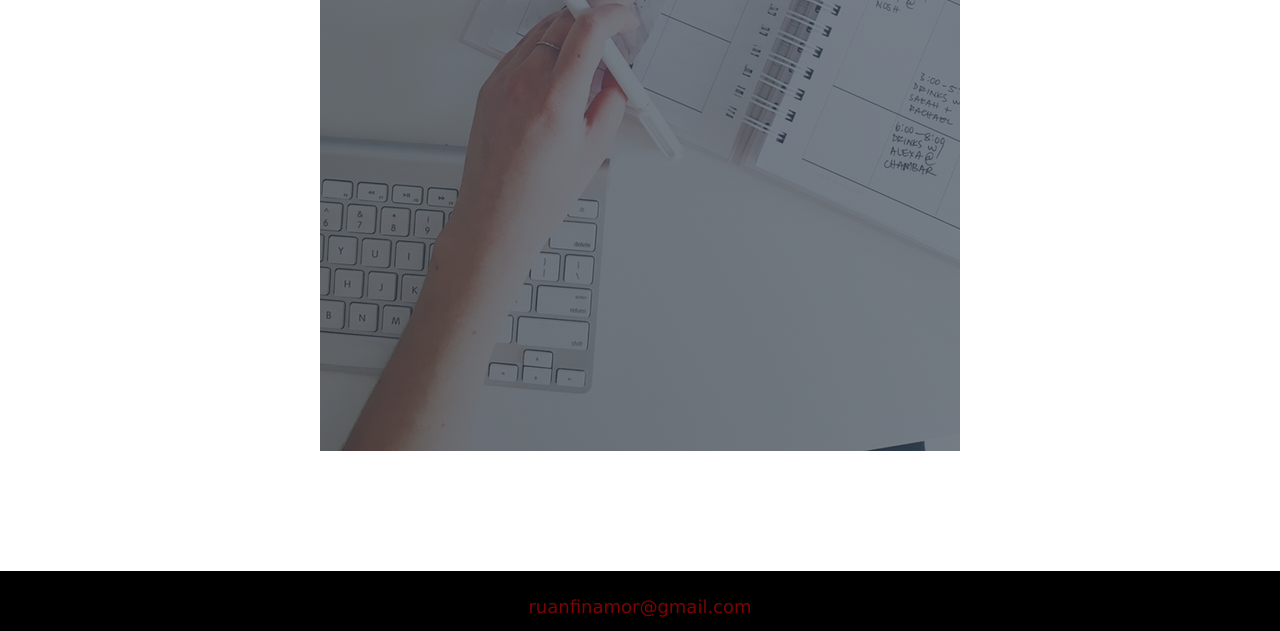
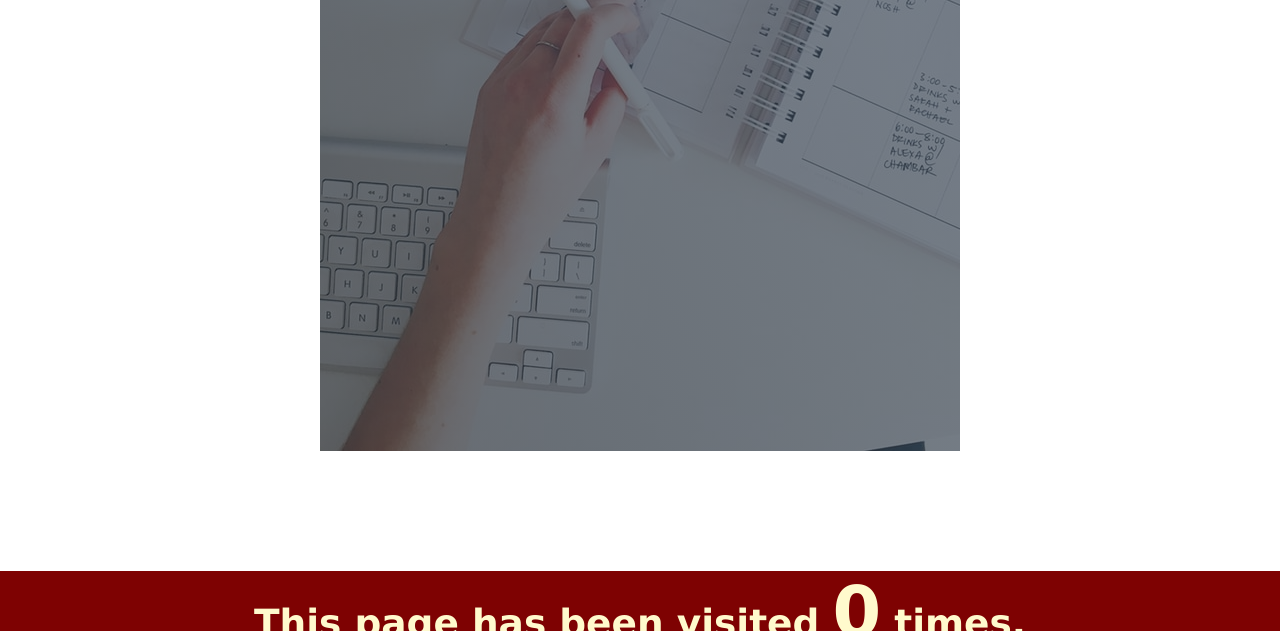
Before and after one commit to RuanF7/ProjetoPortfolio, a plain HTML site: page index.html in a window 1280 px wide. Shown: the part 4817-5448 px from the top of the page. Drawn offline with Linux system fonts and the light colour scheme; a web font is replaced by a local one.

Commit message:
Adicionando contador

```diff
--- a/index.html
+++ b/index.html
@@ -120,6 +120,10 @@
             </div>
         </section>
 
+        <section class="api-count">
+            <h1>This page has been visited <span class="count">0</span> times.</h1>
+        </section>
+
         <!-- Footer-->
         <footer id="footer" class="footer">
             <a href="mailto:ruanfinamor@gmail.com" class="footer-link">ruanfinamor@gmail.com</a>
@@ -135,6 +139,7 @@
                     </a>
                 </li>
             </ul>
+
         </footer>
 
         <script src="index.js"></script>
--- a/styles.css
+++ b/styles.css
@@ -428,6 +428,21 @@ header {
     transform: scale(1.1);
 }
 
+.api-count {
+    text-align: center;
+    align-items: center;
+    justify-content: center;
+    background-color: rgb(126,2,2);
+    color: #fffacd;
+    font-size: 25px;
+
+}
+
+.count {
+font-size: 70px;
+
+}
+
 .footer {
 
     background: black;
```
